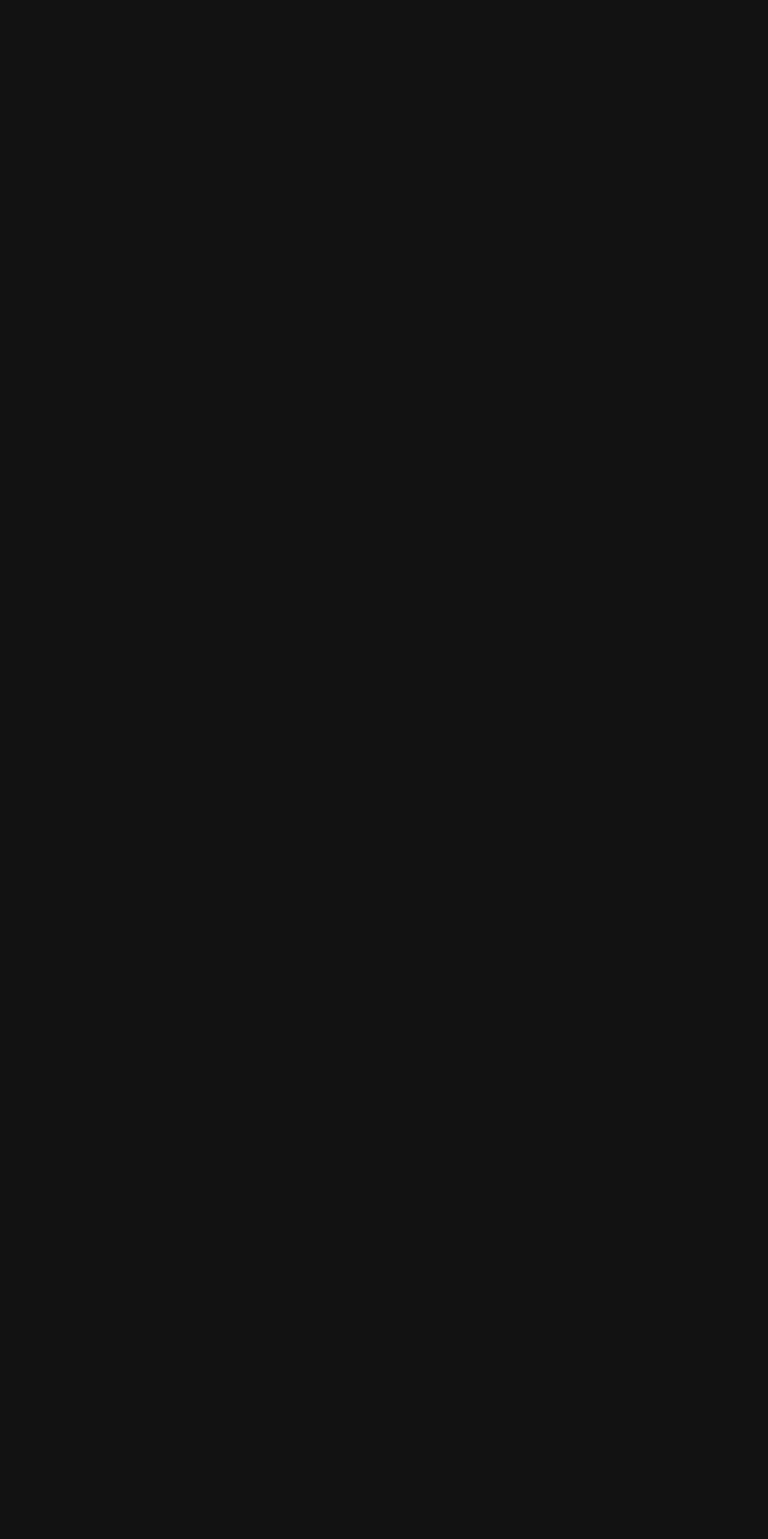
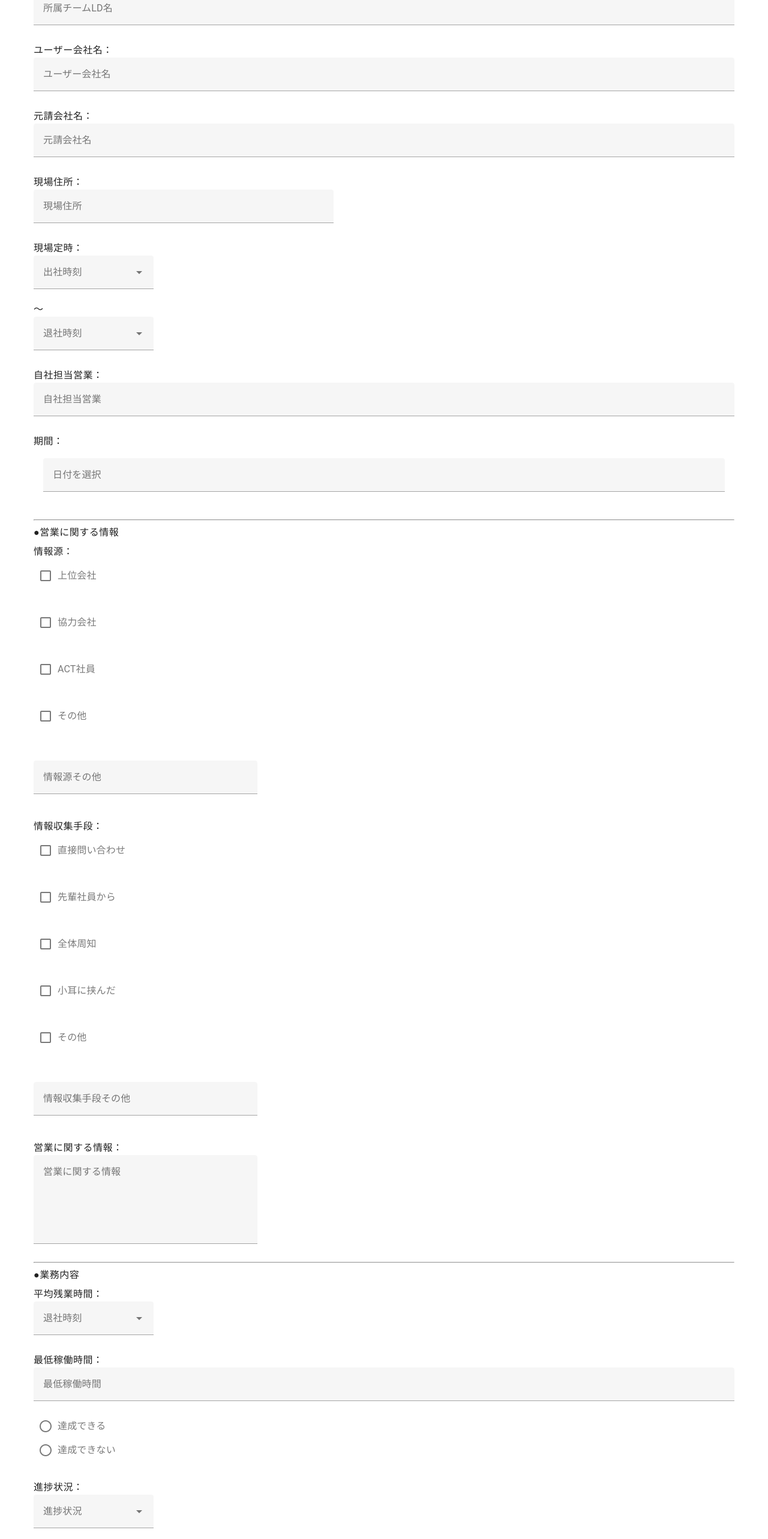
Before and after one commit to koide-actadvance/weekly-report-front-copy, a Vue app: page /reportinput in a window 1280 px wide. Before the commit this address had no page. Shown: the part 222-2788 px from the top of the page at 60% size. Before the commit the page ends 800 px from the top, so only its background shows below. Built offline with nearby package versions, Linux system fonts and the light colour scheme.

Commit message:
週報入力画面作成

```diff
--- /dev/null
+++ b/src/components/views/ReportInput.vue
@@ -0,0 +1,250 @@
+<template>
+  <v-container>
+    <p class="text-h5 my-2">
+      週次報告書入力
+    </p>
+    <p class="text-body-1 my-2">
+      週次報告書の情報を入力してください。
+    </p>
+    <v-responsive>
+      <p class="text-body-1 my-2">
+        記入者名：  {{editorName}}
+      </p>
+      <p class="text-body-1 my-2">
+        所属チームLD名：
+        <v-text-field
+          label="所属チームLD名"
+        ></v-text-field>
+      </p>
+      <p class="text-body-1 my-2">
+        ユーザー会社名：
+        <v-text-field
+          label="ユーザー会社名"
+        ></v-text-field>
+      </p>
+      <p class="text-body-1 my-2">
+        元請会社名：
+        <v-text-field
+          label="元請会社名"
+        ></v-text-field>
+      </p>
+      <p class="text-body-1 my-2">
+        現場住所：
+        <v-text-field
+          label="現場住所"
+          max-width="500px"
+        ></v-text-field>
+      </p>
+      <p class="text-body-1 my-2">
+        現場定時：
+        <v-select
+          label="出社時刻"
+          :items="['08:50', '08:55', '09:00', '09:05', '09:10', '09:15']"
+          max-width="200px"
+        ></v-select>
+          ～
+        <v-select
+          label="退社時刻"
+          :items="['17:50', '17:55', '18:00', '18:05', '18:10', '18:15']"
+          max-width="200px"
+        ></v-select>
+      </p>
+      <p class="text-body-1 my-2">
+        自社担当営業：
+        <v-text-field
+          label="自社担当営業"
+        ></v-text-field>
+      </p>
+      <p class="text-body-1 my-2">
+        期間：
+        <v-container>
+    <!-- 日付入力用のテキストボックス -->
+    <!-- テキストフィールドをクリックするとダイアログが表示 -->
+    <v-text-field
+      v-model="selectedDate"
+      label="日付を選択"
+      readonly
+      @click="dialog = true"
+    />
+
+    <!-- 日付ピッカーを表示するためのダイアログ -->
+    <!-- 日付を選択するとダイアログが閉じる -->
+    <v-dialog v-model="dialog" persistent max-width="290px">
+      <v-card>
+        <v-card-title>
+          <span class="headline">日付選択</span>
+        </v-card-title>
+        <v-card-text>
+          <!-- v-date-picker -->
+          <v-date-picker
+            v-model="selectedDate"
+            @input="dialog = false" />
+        </v-card-text>
+        <v-card-actions>
+          <v-btn text="閉じる" @click="dialog = false"></v-btn>
+        </v-card-actions>
+      </v-card>
+    </v-dialog>
+  </v-container>
+      </p>
+      <hr>
+      <p class="text-body-1 my-2">
+        ●営業に関する情報
+      </p>
+      <p class="text-body-1 my-2">
+        <v-row>
+          <v-col cols="12" md="4" sm="4">
+            情報源：
+            <v-checkbox label="上位会社"></v-checkbox>
+            <v-checkbox label="協力会社"></v-checkbox>
+            <v-checkbox label="ACT社員"></v-checkbox>
+            <v-checkbox label="その他"></v-checkbox>
+          </v-col>
+        </v-row>
+        <v-row>
+          <v-col cols="12" md="4" sm="4">
+            <v-text-field
+          label="情報源その他"
+            ></v-text-field>
+          </v-col>
+        </v-row>
+      </p>
+      <p class="text-body-1 my-2">
+        <v-row>
+          <v-col cols="12" md="4" sm="4">
+            情報収集手段：
+            <v-checkbox label="直接問い合わせ"></v-checkbox>
+            <v-checkbox label="先輩社員から"></v-checkbox>
+            <v-checkbox label="全体周知"></v-checkbox>
+            <v-checkbox label="小耳に挟んだ"></v-checkbox>
+            <v-checkbox label="その他"></v-checkbox>
+          </v-col>
+        </v-row>
+        <v-row>
+          <v-col cols="12" md="4" sm="4">
+            <v-text-field
+          label="情報収集手段その他"
+            ></v-text-field>
+          </v-col>
+        </v-row>
+      </p>
+      <p class="text-body-1 my-2">
+        <v-row>
+          <v-col cols="12" md="4" sm="4">
+            営業に関する情報：
+            <v-textarea label="営業に関する情報"></v-textarea>
+          </v-col>
+        </v-row>
+      </p>
+      <hr>
+      <p class="text-body-1 my-2">
+        ●業務内容
+      </p>
+      <p class="text-body-1 my-2">
+        平均残業時間：
+        <v-select
+          label="退社時刻"
+          :items="['0:15', '0:30', '0:45', '1:00', '1:15', '1:30', '1:45', '2:00']"
+          max-width="200px"
+        ></v-select>
+      </p>
+      <p class="text-body-1 my-2">
+        最低稼働時間：
+        <v-text-field
+          label="最低稼働時間"
+        ></v-text-field>
+        <v-radio-group>
+          <v-radio label="達成できる" value="1"></v-radio>
+          <v-radio label="達成できない" value="2"></v-radio>
+        </v-radio-group>
+      </p>
+      <p class="text-body-1 my-2">
+        進捗状況：
+        <v-select
+          label="進捗状況"
+          :items="['A', 'B', 'C', 'D', 'E']"
+          max-width="200px"
+        ></v-select>
+      </p>
+      <p class="text-body-1 my-2">
+        体調：
+        <v-select
+          label="体調"
+          :items="['A', 'B', 'C', 'D', 'E']"
+          max-width="200px"
+        ></v-select>
+      </p>
+      <p class="text-body-1 my-2">
+        現場LDや上位会社メンバーとの人間関係：
+        <v-select
+          label="現場LDや上位会社メンバーとの人間関係"
+          :items="['A', 'B', 'C', 'D', 'E']"
+          max-width="200px"
+        ></v-select>
+      </p>
+      <p class="text-body-1 my-2">
+        <v-row>
+          <v-col cols="12" md="4" sm="4">
+            失敗したこと、指摘を受けた点（指摘をした人も明記のこと）：
+            <v-textarea label="失敗したこと、指摘を受けた点"></v-textarea>
+          </v-col>
+        </v-row>
+      </p>
+      <p class="text-body-1 my-2">
+        <v-row>
+          <v-col cols="12" md="4" sm="4">
+            所感：
+            <v-textarea label="所感"></v-textarea>
+          </v-col>
+        </v-row>
+      </p>
+      <hr>
+      <p class="text-body-1 my-2">
+        ●現場で稼働しているACT社員の状況
+      </p>
+      <div>
+        <p class="text-body-1 my-2">
+         社員名：
+          <v-text-field
+            label="社員名"
+          ></v-text-field>
+        </p>
+        <p class="text-body-1 my-2">
+          <v-row>
+            <v-col cols="12" md="4" sm="4">
+              状況：
+              <v-textarea label="状況"></v-textarea>
+            </v-col>
+          </v-row>
+        </p>
+        <p class="text-body-1 my-2">
+          <v-row justify="end">
+            <v-btn>
+              社員を追加
+            </v-btn>
+          </v-row>
+        </p>
+      </div>
+      <hr>
+      <p class="text-body-1 my-2">
+        <v-row justify="end">
+          <v-btn>
+            キャンセル
+          </v-btn>
+          <v-btn>
+            送信
+          </v-btn>
+        </v-row>
+      </p>
+    </v-responsive>
+  </v-container>
+</template>
+
+<script setup lang="ts">
+  const editorName: string = "新宿　一郎";
+
+  import { ref } from 'vue';
+
+  const dialog = ref(false);  // ダイアログの表示・非表示
+  const selectedDate = ref('');  // 選択した日付
+</script>
--- a/src/router/index.ts
+++ b/src/router/index.ts
@@ -33,6 +33,11 @@ const routes = [
         name: 'SamplePage2',
         component: () => import('@/components/views/SamplePage2.vue'),
       },
+      {
+        path: 'reportinput',
+        name: 'ReportInput',
+        component: () => import('@/components/views/ReportInput.vue'),
+      },
     ],
   },
 ]
```
